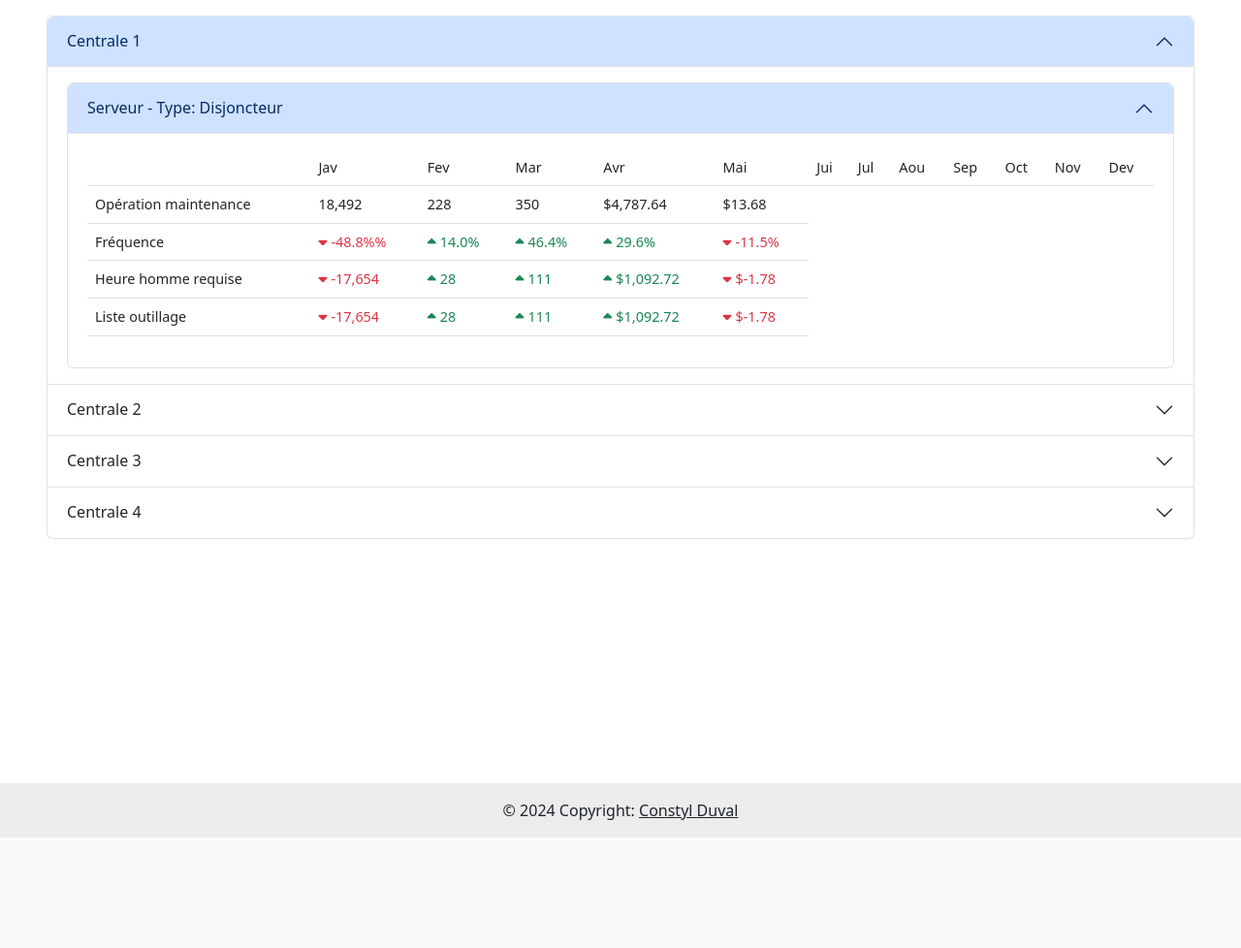
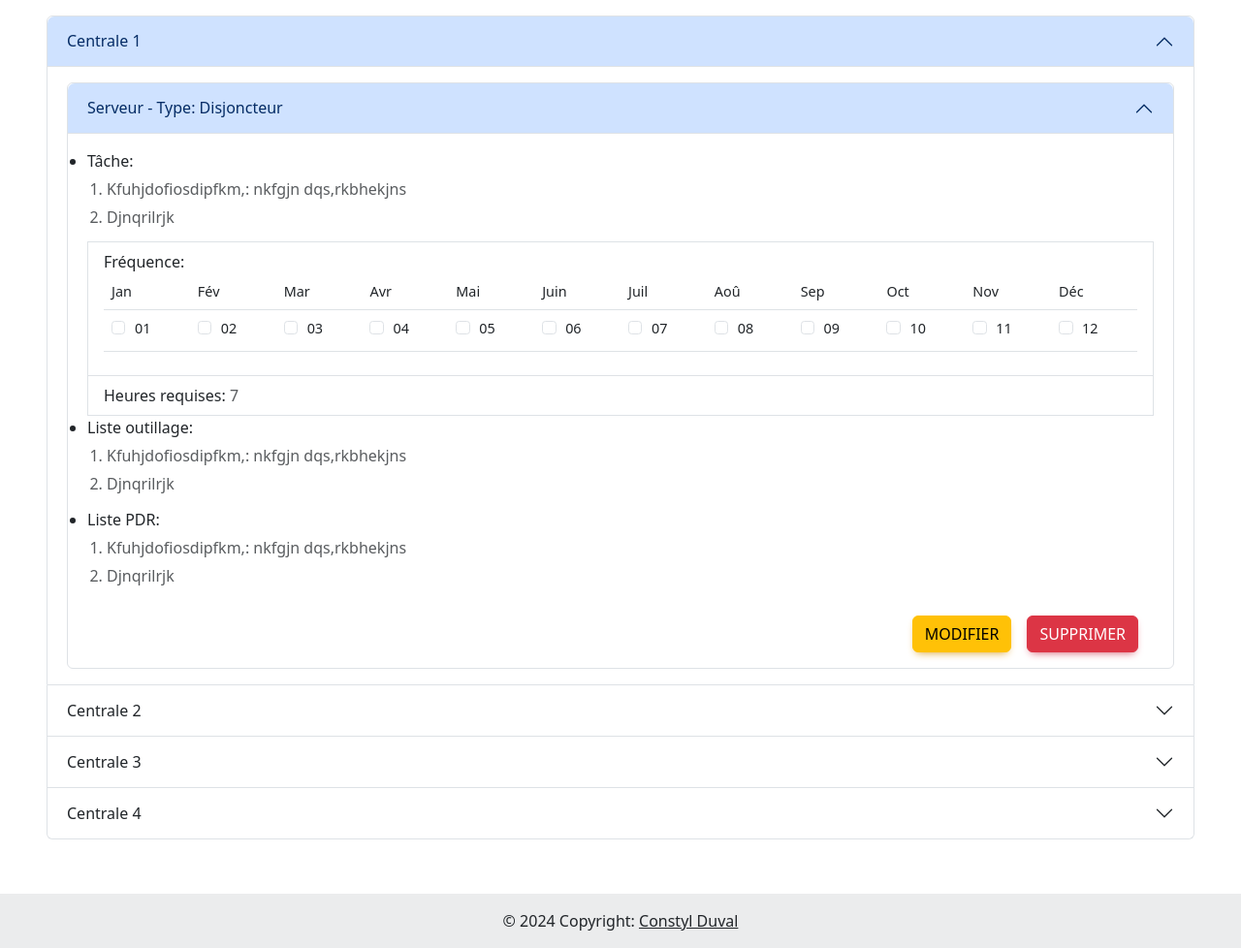
Before and after one commit to duval-constyl/Eneo, a Django app: page /planification in a window 1280 px wide, after a click that opens the changed part. Shown: the part 158-1136 px from the top of the page at 97% size. Before the commit the page ends 1022 px from the top, so only its background shows below. Run offline with Django 4.2, Linux system fonts and the light colour scheme; a user stored in the database is signed in; data comes from the database, SQL or seed files in the repository; both versions use the stored data as it was after the commit; some libraries are stand-ins or nearby versions.

Commit message:
Planification presque complete
Planification presque complete

```diff
--- a/Eneo/eneo_pages/admin.py
+++ b/Eneo/eneo_pages/admin.py
@@ -11,3 +11,6 @@ admin.site.register(PasswordReset)
 admin.site.register(User)
 admin.site.register(Dossier)
 admin.site.register(Utiliser)
+admin.site.register(ListePieceConfirmee)
+admin.site.register(PieceConfirmee)
+admin.site.register(Planification)
--- a/Eneo/eneo_pages/templates/base/base.html
+++ b/Eneo/eneo_pages/templates/base/base.html
@@ -45,6 +45,16 @@
               text-decoration: none; /* Remove underline from the link */
               color: inherit; /* Inherit color from the card */
           }
+    </style>
+    <style>
+      .description-list {
+          list-style-type: decimal;
+          padding-left: 20px;
+          margin-top: 5px;
+      }
+      .description-list li {
+          margin-bottom: 5px;
+      }
     </style>
 
   </head>
--- a/Eneo/eneo_pages/templates/pages/planification/add.html
+++ b/Eneo/eneo_pages/templates/pages/planification/add.html
@@ -5,7 +5,7 @@
       <h5 class="modal-title">Ajouter un élément</h5>
     </div>
     <div class="modal-body">
-      <form action="" enctype="multipart/form-data"  method="post">
+      <form action="{% url 'ajouter_planification' %}" enctype="multipart/form-data"  method="post">
         {% csrf_token %}
         {{ form.as_p }}
         <button type="submit" class="btn btn-success">Ajouter</button>
--- a/Eneo/eneo_pages/templates/pages/planification/planification.html
+++ b/Eneo/eneo_pages/templates/pages/planification/planification.html
@@ -1,12 +1,13 @@
 {% extends "../../base/base.html" %}
 {% load static %}
+{% load custom_filter %}
 
 {% block body %}
 {% url 'ajouter_planification' as ajouter_planification_url %}
 {% include "../../base/navbar2.html" with title='<a href="#" style="color: black;">Module Planification</a>' button='<button type="button" hx-get="'|add:ajouter_planification_url|add:'" hx-target="#dialog" class="btn btn-success me-3">Ajouter une planification</button>' %}
 
 <!-- Buttons trigger collapse -->
-<div class="mt-2 px-5 py-2 vh-100">
+<div class="mt-2 mb-5 px-5 py-2">
   <div class="accordion" id="accordionCentrales">
     {% for centrale in centrales %}
       <div class="accordion-item">
@@ -41,121 +42,126 @@
                        aria-labelledby="headingEquipement{{equipement.id}}"
                        data-bs-parent="#accordionEquipements{{ centrale.id }}">
                     <div class="accordion-body">
+                      {% for planif in equipement.planification_set.all %}
+                        <ul class="list-group">
+                          <li class="mb-2">
+                            Tâche:
+                            <ol class="description-list">
+                                {% for item in planif.tache|split_semicolon %}
+                                    {% if item %}
+                                        <li class="text-muted">{{ item|capfirst }}</li>
+                                    {% endif %}
+                                {% endfor %}
+                            </ol>
+                          </li>
+                          <li class="list-group-item">Fréquence:
                             <div class="table-responsive">
-                        <table class="table table-hover text-nowrap">
+                              <table class="table">
                                 <thead>
                                   <tr>
-                              <th scope="col"></th>
-                              <th scope="col">Jav</th>
-                              <th scope="col">Fev</th>
+                                    <th scope="col">Jan</th>
+                                    <th scope="col">Fév</th>
                                     <th scope="col">Mar</th>
                                     <th scope="col">Avr</th>
                                     <th scope="col">Mai</th>
-                              <th scope="col">Jui</th>
-                              <th scope="col">Jul</th>
-                              <th scope="col">Aou</th>
+                                    <th scope="col">Juin</th>
+                                    <th scope="col">Juil</th>
+                                    <th scope="col">Aoû</th>
                                     <th scope="col">Sep</th>
                                     <th scope="col">Oct</th>
                                     <th scope="col">Nov</th>
-                              <th scope="col">Dev</th>
+                                    <th scope="col">Déc</th>
                                   </tr>
                                 </thead>
                                 <tbody>
+                                  {% if planif.frequence == "Journalière" %}
+                                    {% for month in "01,02,03,04,05,06,07,08,09,10,11,12"|split:"," %}
+                                      <td>
+                                        <div class="d-flex flex-column">
+                                          {% with days=month|get_days_in_month %}
+                                            {% for day in days %}
+                                              <div class="form-check mb-2">
+                                                <input class="form-check-input" type="checkbox" value="" id="day{{ month }}{{ day }}" />
+                                                <label class="form-check-label" for="day{{ month }}{{ day }}">
+                                                  {{ day }}
+                                                </label>
+                                              </div>
+                                            {% endfor %}
+                                          {% endwith %}
+                                        </div>
+                                      </td>
+                                    {% endfor %}
+
+                                  {% elif planif.frequence == "Hebdomadaire" %}
                                     <tr>
-                              <th scope="row">Opération maintenance</th>
-                              <td>18,492</td>
-                              <td>228</td>
-                              <td>350</td>
-                              <td>$4,787.64</td>
-                              <td>$13.68</td>
+                                      {% for month in "01,02,03,04,05,06,07,08,09,10,11,12"|split:"," %}
+                                        <td>
+                                          {% for week in "1234"|make_list %}
+                                            <div class="form-check">
+                                              <input class="form-check-input" type="checkbox" value="" id="week{{ month }}{{ week }}" />
+                                              <label class="form-check-label" for="week{{ month }}{{ week }}">{{ week }}</label>
+                                            </div>
+                                          {% endfor %}
+                                        </td>
+                                      {% endfor %}
                                     </tr>
+                                  {% elif planif.frequence == "Mensuel" %}
                                     <tr>
-                              <th scope="row">Fréquence</th>
+                                      {% for month in "01,02,03,04,05,06,07,08,09,10,11,12"|split:"," %}
                                         <td>
-                                <span class="text-danger">
-                                  <i class="fas fa-caret-down me-1"></i><span>-48.8%%</span>
-                                </span>
+                                          <div class="form-check">
+                                            <input class="form-check-input" type="checkbox" value="" id="month{{ month }}" />
+                                            <label class="form-check-label" for="month{{ month }}">{{ month }}</label>
+                                          </div>
                                         </td>
+                                      {% endfor %}
+                                    </tr>
+                                  {% elif planif.frequence == "Annuel" %}
+                                    <tr>
+                                      {% for month in "01,02,03,04,05,06,07,08,09,10,11,12"|split:"," %}
                                         <td>
-                                <span class="text-success">
-                                  <i class="fas fa-caret-up me-1"></i><span>14.0%</span>
-                                </span>
+                                          <div class="form-check">
+                                            <input class="form-check-input" type="checkbox" value="" id="month{{ month }}" />
+                                            <label class="form-check-label" for="month{{ month }}">{{ month }}</label>
+                                          </div>
                                         </td>
-                              <td>
-                                <span class="text-success">
-                                  <i class="fas fa-caret-up me-1"></i><span>46.4%</span>
-                                </span>
-                              </td>
-                              <td>
-                                <span class="text-success">
-                                  <i class="fas fa-caret-up me-1"></i><span>29.6%</span>
-                                </span>
-                              </td>
-                              <td>
-                                <span class="text-danger">
-                                  <i class="fas fa-caret-down me-1"></i><span>-11.5%</span>
-                                </span>
-                              </td>
+                                      {% endfor %}
                                     </tr>
-                            <tr>
-                              <th scope="row">Heure homme requise</th>
-                              <td>
-                                <span class="text-danger">
-                                  <i class="fas fa-caret-down me-1"></i><span>-17,654</span>
-                                </span>
-                              </td>
-                              <td>
-                                <span class="text-success">
-                                  <i class="fas fa-caret-up me-1"></i><span>28</span>
-                                </span>
-                              </td>
-                              <td>
-                                <span class="text-success">
-                                  <i class="fas fa-caret-up me-1"></i><span>111</span>
-                                </span>
-                              </td>
-                              <td>
-                                <span class="text-success">
-                                  <i class="fas fa-caret-up me-1"></i><span>$1,092.72</span>
-                                </span>
-                              </td>
-                              <td>
-                                <span class="text-danger">
-                                  <i class="fas fa-caret-down me-1"></i><span>$-1.78</span>
-                                </span>
-                              </td>
-                            </tr>
-                            <tr>
-                              <th scope="row">Liste outillage</th>
-                              <td>
-                                <span class="text-danger">
-                                  <i class="fas fa-caret-down me-1"></i><span>-17,654</span>
-                                </span>
-                              </td>
-                              <td>
-                                <span class="text-success">
-                                  <i class="fas fa-caret-up me-1"></i><span>28</span>
-                                </span>
-                              </td>
-                              <td>
-                                <span class="text-success">
-                                  <i class="fas fa-caret-up me-1"></i><span>111</span>
-                                </span>
-                              </td>
-                              <td>
-                                <span class="text-success">
-                                  <i class="fas fa-caret-up me-1"></i><span>$1,092.72</span>
-                                </span>
-                              </td>
-                              <td>
-                                <span class="text-danger">
-                                  <i class="fas fa-caret-down me-1"></i><span>$-1.78</span>
-                                </span>
-                              </td>
-                            </tr>
+                                  {% endif %}
                                 </tbody>
                               </table>
                             </div>
+                          </li>
+
+                          <li class="list-group-item">Heures requises: <span class="text-muted">{{ planif.heure_homme_requise }}</span></li>
+                          <li class="mb-2">
+                            Liste outillage:
+                            <ol class="description-list">
+                                {% for item in planif.liste_outillage|split_semicolon %}
+                                    {% if item %}
+                                        <li class="text-muted">{{ item|capfirst }}</li>
+                                    {% endif %}
+                                {% endfor %}
+                            </ol>
+                          </li>
+                          <li class="mb-2">
+                            Liste PDR:
+                            <ol class="description-list">
+                                {% for item in planif.liste_pdr|split_semicolon %}
+                                    {% if item %}
+                                        <li class="text-muted">{{ item|capfirst }}</li>
+                                    {% endif %}
+                                {% endfor %}
+                            </ol>
+                          </li>
+                        </ul>
+                        <div class="d-flex justify-content-end align-items-center ms-3 mt-3">
+                          <a href="{% url 'update_planification' pk=planif.pk %}" hx-get="{% url 'update_planification' pk=planif.pk %}" hx-target="#dialog" type="button" class="btn btn-warning me-3">Modifier</a>
+                          <a href="{% url 'delete_planification' pk=planif.pk %}" hx-get="{% url 'delete_planification' pk=planif.pk %}" hx-target="#dialog" type="button" class="btn btn-danger me-3">Supprimer</a>
+                        </div>
+                      {% empty %}
+                            <li>Aucune planification pour cet équipement.</li>
+                      {% endfor %}
                     </div>
                   </div>
                 </div>
--- a/Eneo/eneo_pages/templates/pages/planification/update.html
+++ b/Eneo/eneo_pages/templates/pages/planification/update.html
@@ -2,10 +2,10 @@
   <!-- Modal -->
   <div class="modal-content">
     <div class="modal-header">
-      <h5 class="modal-title">Modifier l'élément</h5>
+      <h5 class="modal-title">Modifier la planification de {{ equipement.nom }}</h5>
     </div>
     <div class="modal-body">
-      <form action="" enctype="multipart/form-data"  method="post">
+      <form hx-post="{{ request.path }}" action="" enctype="multipart/form-data"  method="post">
         {% csrf_token %}
         {{ form.as_p }}
         <button type="submit" class="btn btn-success">Modifer</button>
--- /dev/null
+++ b/Eneo/eneo_pages/templatetags/custom_filter.py
@@ -0,0 +1,26 @@
+import re
+from django import template
+import calendar
+from datetime import datetime
+
+register = template.Library()
+
+@register.filter
+def get_days_in_month(month):
+    year = datetime.now().year
+    try:
+        month = int(month)
+        if 1 <= month <= 12:
+            return range(1, calendar.monthrange(year, month)[1] + 1)
+        else:
+            return range(0)  # Retourne une séquence vide pour les mois invalides
+    except ValueError:
+        return range(0)  # Retourne une séquence vide si la conversion en int échoue
+
+@register.filter(name='split_semicolon')
+def split_semicolon(value):
+    return re.split(r';\s*', value)
+
+@register.filter(name='split')
+def split_filter(value, arg):
+    return value.split(arg)
--- a/Eneo/eneo_pages/urls.py
+++ b/Eneo/eneo_pages/urls.py
@@ -43,10 +43,10 @@ urlpatterns = [
 
     # Module Planification
     path("planification", views.planification, name="planification"),
-    path("planification/<int:id_planification>", views.detail_planification, name="detail_planification"),
+    #path("planification/<int:id_planification>", views.detail_planification, name="detail_planification"),
     path("planification/ajouter", views.AddPlanification.as_view(), name="ajouter_planification"),
-    path("planification/update/<int:pk>", views.UpdatePlanification.as_view(), name="update_planification"),
-    path("planification/delete/<int:pk>", views.DeletePlanification.as_view(), name="delete_planification"),
+    path('planification/update/<int:pk>/', views.update_planification, name='update_planification'),
+    path('planification/delete/<int:pk>/', views.delete_planification, name='delete_planification'),
 
     # Module dossier
     path("dossier", views.dossier, name="dossier"),
--- a/Eneo/eneo_pages/views.py
+++ b/Eneo/eneo_pages/views.py
@@ -1,4 +1,6 @@
+import calendar
 from datetime import datetime
+from django import template
 from django.http import HttpResponse, HttpResponseRedirect, JsonResponse
 from django.shortcuts import redirect, render
 from django.urls import reverse, reverse_lazy
@@ -555,35 +557,24 @@ def remove_from_cart(request, piece_id):
 def confirm_cart(request):
     if request.method == 'POST':
         cart = request.session.get('cart', {})
-        for piece_id, item in cart.items():
-            piece = get_object_or_404(Pièce, id=piece_id)
-            quantite_demandee = item['quantite']
-
-            # Vérifier si la quantité disponible est suffisante
-            if piece.quantité_disponible >= quantite_demandee:
-                # Créer l'utilisation
-                Utiliser.objects.create(
+        if cart:
+            liste_confirmee = ListePieceConfirmee.objects.create(utilisateur=request.user)
+            for piece_id, item in cart.items():
+                piece = get_object_or_404(Pièce, id=piece_id)
+                PieceConfirmee.objects.create(
+                    liste=liste_confirmee,
                     piece=piece,
-                    utilisateur=request.user,
-                    quantite_prise=quantite_demandee
+                    quantite=item['quantite']
                 )
-
-                # Décrémenter la quantité disponible
-                piece.quantité_disponible -= quantite_demandee
-                piece.save()
-            else:
-                messages.error(request, f"Quantité insuffisante pour {piece.nom}. Disponible: {piece.quantité_disponible}")
-                return redirect('view_cart')
-
-        # Vider le panier
-        request.session['cart'] = {}
-        messages.success(request, 'Votre commande a été enregistrée avec succès.')
+                # ... (le reste de votre logique de confirmation)
+            request.session['cart'] = {}
+            messages.success(request, 'Votre liste a été confirmée et enregistrée.')
+        else:
+            messages.warning(request, 'Votre panier est vide.')
         return redirect('piece')
     return redirect('view_cart')
 
-
-# Module Planification
-# Modules Equipement
+# Module planification
 @login_required
 def planification(request):
     User = get_user_model()
@@ -617,13 +608,17 @@ def planification(request):
         # Ajouter les centrales des équipements trouvés
         centrales |= Centrale.objects.filter(equipement__in=equipements_search)
 
-        # Précharger tous les équipements pour les centrales trouvées
+        # Précharger tous les équipements pour les centrales trouvées avec leurs planifications
         centrales = centrales.prefetch_related(
-            Prefetch('equipement_set', queryset=base_queryset, to_attr='filtered_equipements')
-            )
+            Prefetch('equipement_set',
+                     queryset=base_queryset.prefetch_related('planification_set'),
+                     to_attr='filtered_equipements')
+        )
     else:
         centrales = Centrale.objects.prefetch_related(
-            Prefetch('equipement_set', queryset=base_queryset, to_attr='filtered_equipements')
+            Prefetch('equipement_set',
+                     queryset=base_queryset.prefetch_related('planification_set'),
+                     to_attr='filtered_equipements')
         )
 
     context = {
@@ -632,15 +627,10 @@ def planification(request):
 
     return render(request, "pages/planification/planification.html", context)
 
-@login_required
-def detail_planification(request, id_planification):
-    detail_piece = Pièce.objects.get(id = id_planification)
-    context = {"piece" : detail_piece}
-    return render(request, "pages/planification/detail.html", context)
 
 class AddPlanification(LoginRequiredMixin, CreateView):
-    model = Pièce
-    form_class = PieceForm
+    model = Planification
+    form_class = PlanificationForm
     template_name = "pages/planification/add.html"
 
     def get_success_url(self):
@@ -650,30 +640,45 @@ class AddPlanification(LoginRequiredMixin, CreateView):
         response = super().form_valid(form)
         self.object = form.save()
         form = self.get_form()
-        form = PieceForm()
+        form = PlanificationForm()
         return response
 
-class UpdatePlanification(LoginRequiredMixin, UpdateView):
-    model = Pièce
-    form_class = PieceForm
-    template_name = "pages/planification/update.html"
+@login_required
+def update_planification(request, pk):
+    planification = get_object_or_404(Planification, pk=pk)
+    equipement = planification.equipement
 
-    def get_success_url(self):
-        return HttpResponseRedirect('planification')
+    if request.method == 'POST':
+        form = PlanificationForm(request.POST, instance=planification)
+        if form.is_valid():
+            form.save()
+            messages.success(request, 'Planification mise à jour avec succès.')
+            return redirect('planification')
+    else:
+        form = PlanificationForm(instance=planification)
 
-    def get_object(self, queryset=None):
-        return Pièce.objects.get(pk=self.kwargs['pk'])
+    context = {
+        'form': form,
+        'planification': planification,
+        'equipement': equipement
+    }
+    return render(request, 'pages/planification/update.html', context)
 
-class DeletePlanification(LoginRequiredMixin, DeleteView):
-    model = Pièce
-    template_name = "pages/planification/delete.html"
+@login_required
+def delete_planification(request, pk):
+    planification = get_object_or_404(Planification, pk=pk)
+    equipement = planification.equipement
 
-    def get_success_url(self):
-        return HttpResponseRedirect('planification')
+    if request.method == 'POST':
+        planification.delete()
+        messages.success(request, 'Planification supprimée avec succès.')
+        return redirect('planification')
 
-    def get_object(self, queryset=None):
-        return Pièce.objects.get(pk=self.kwargs['pk'])
-
+    context = {
+        'planification': planification,
+        'equipement': equipement
+    }
+    return render(request, 'pages/planification/delete.html', context)
 
 # Module Dossier de réchange
 @login_required
```
Also changed, not shown: Eneo/eneo_pages/forms.py (+62 -18 lines), Eneo/eneo_pages/models.py (+30 -7 lines), Eneo/eneo_pages/templates/pages/intervention/detail.html (+11 -1 lines), Eneo/eneo_pages/templates/pages/planification/delete.html (+5 -9 lines), Eneo/db.sqlite3, Eneo/eneo_pages/apps.py (line endings or trailing spaces), Eneo/eneo_pages/migrations/0015_listepiececonfirmee_piececonfirmee.py (added), Eneo/eneo_pages/migrations/0016_planification.py (added), Eneo/eneo_pages/migrations/0017_alter_planification_frequence.py (added), Eneo/eneo_pages/templatetags/__init__.py (added). Lines whose indentation alone changed are shown as unchanged.
